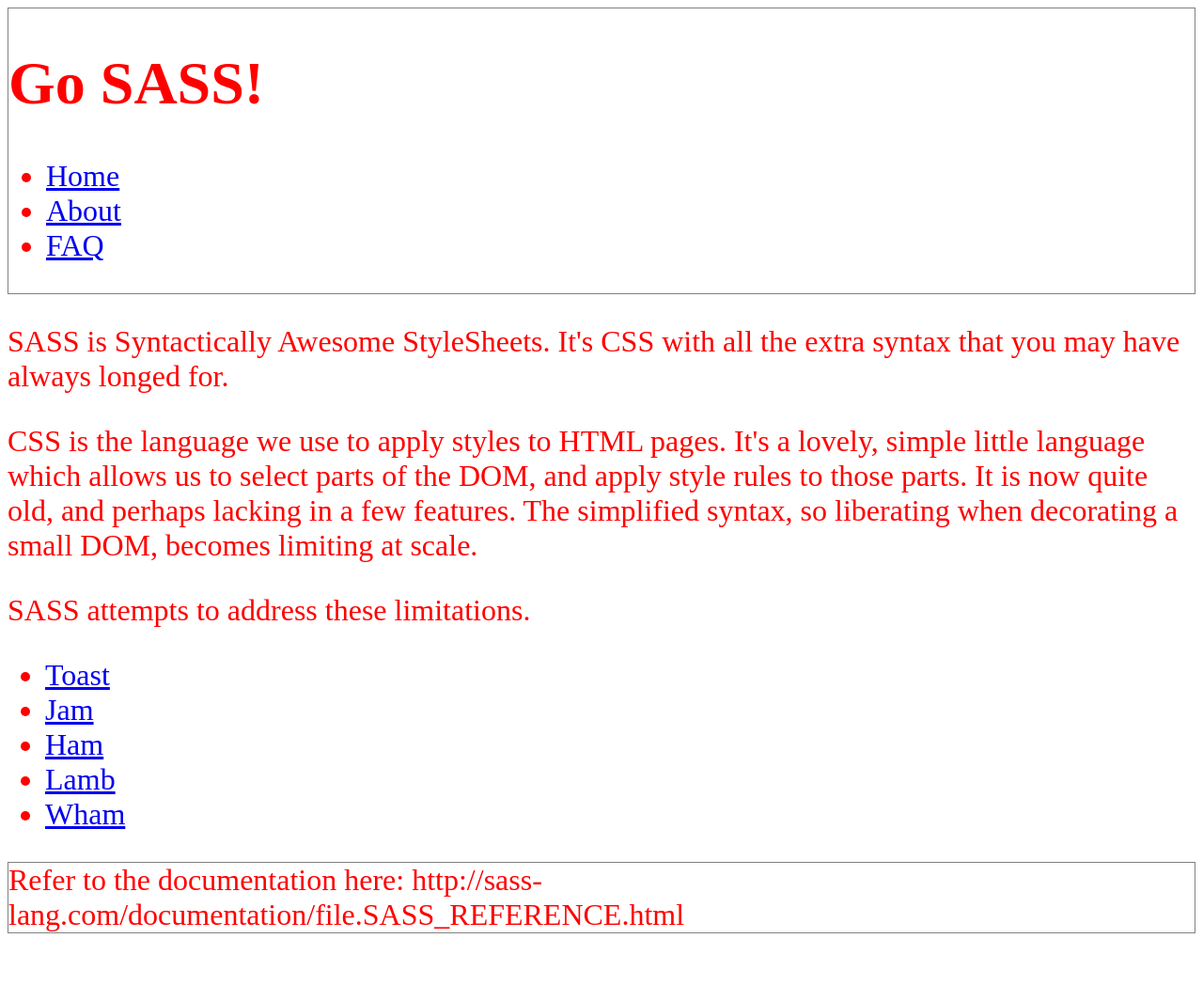
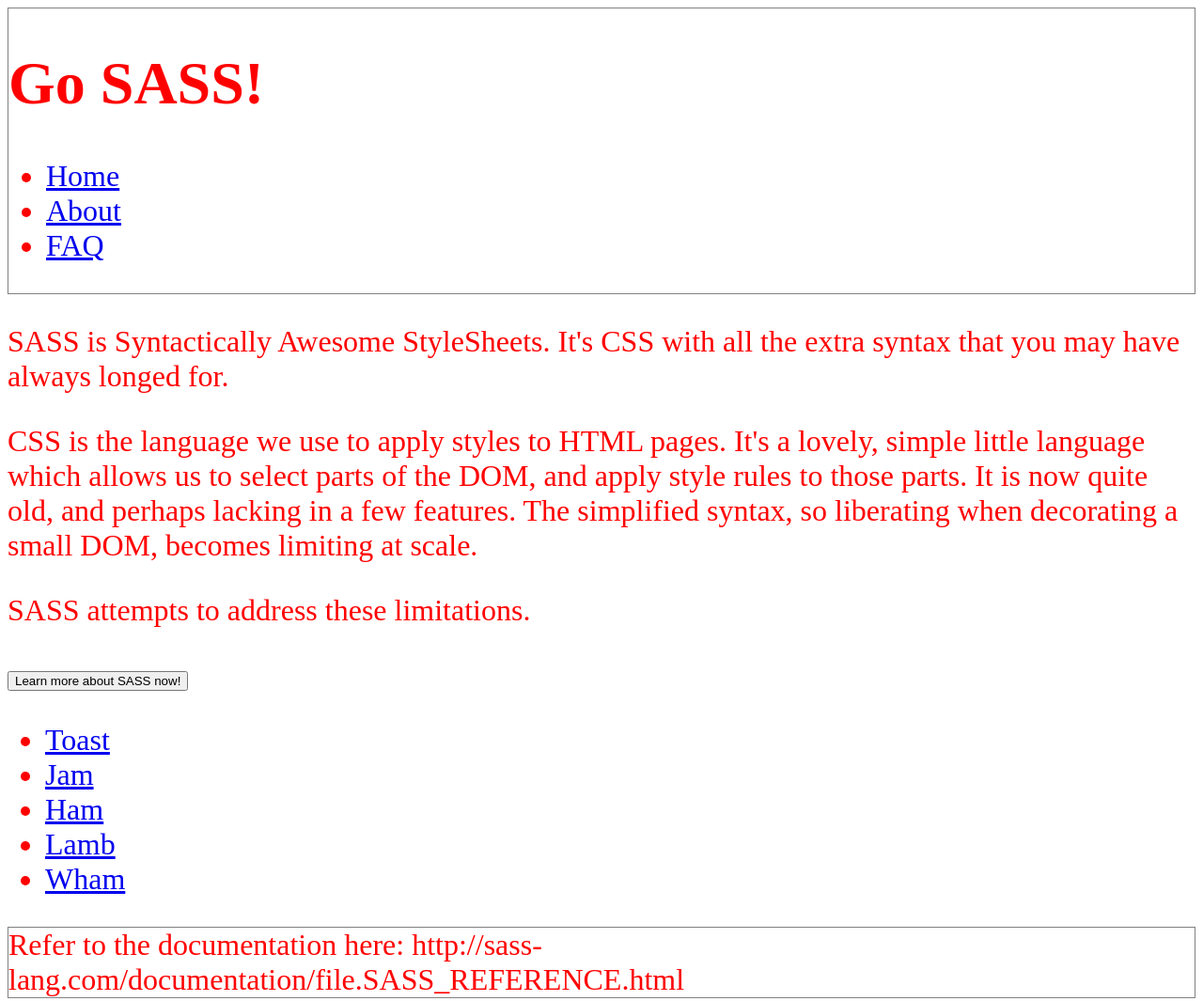
Before and after one commit to forwardadvance/sass_mixins_demo, a website built with webpack: page exercise/index.html in a window 1280 px wide. Shown: the whole page at 94% size. Before the commit the page ends 1001 px from the top, so only its background shows below. Built offline with nearby package versions, Linux system fonts and the light colour scheme; files whose address does not match are found by name.

Commit message:
exercise

```diff
--- a/exercise/index.html
+++ b/exercise/index.html
@@ -28,6 +28,8 @@
     <p>CSS is the language we use to apply styles to HTML pages. It's a lovely, simple little language which allows us to select parts of the DOM, and apply style rules to those parts. It is now quite old, and perhaps lacking in a few features. The simplified syntax, so liberating when decorating a small DOM, becomes limiting at scale.</p>
 
     <p>SASS attempts to address these limitations.</p>
+
+    <button>Learn more about SASS now!</button>
   </article>
 
   <aside>
```
